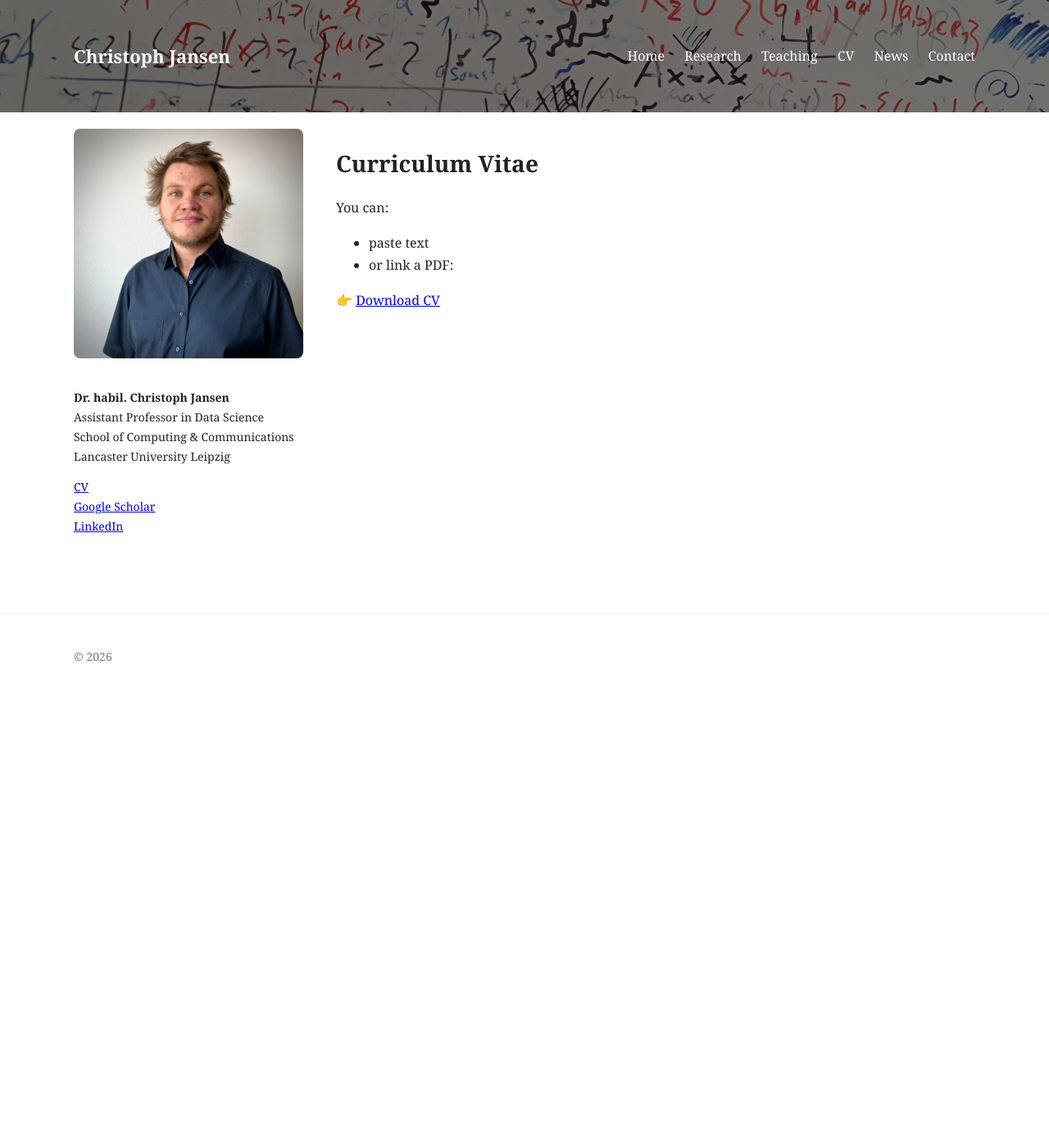
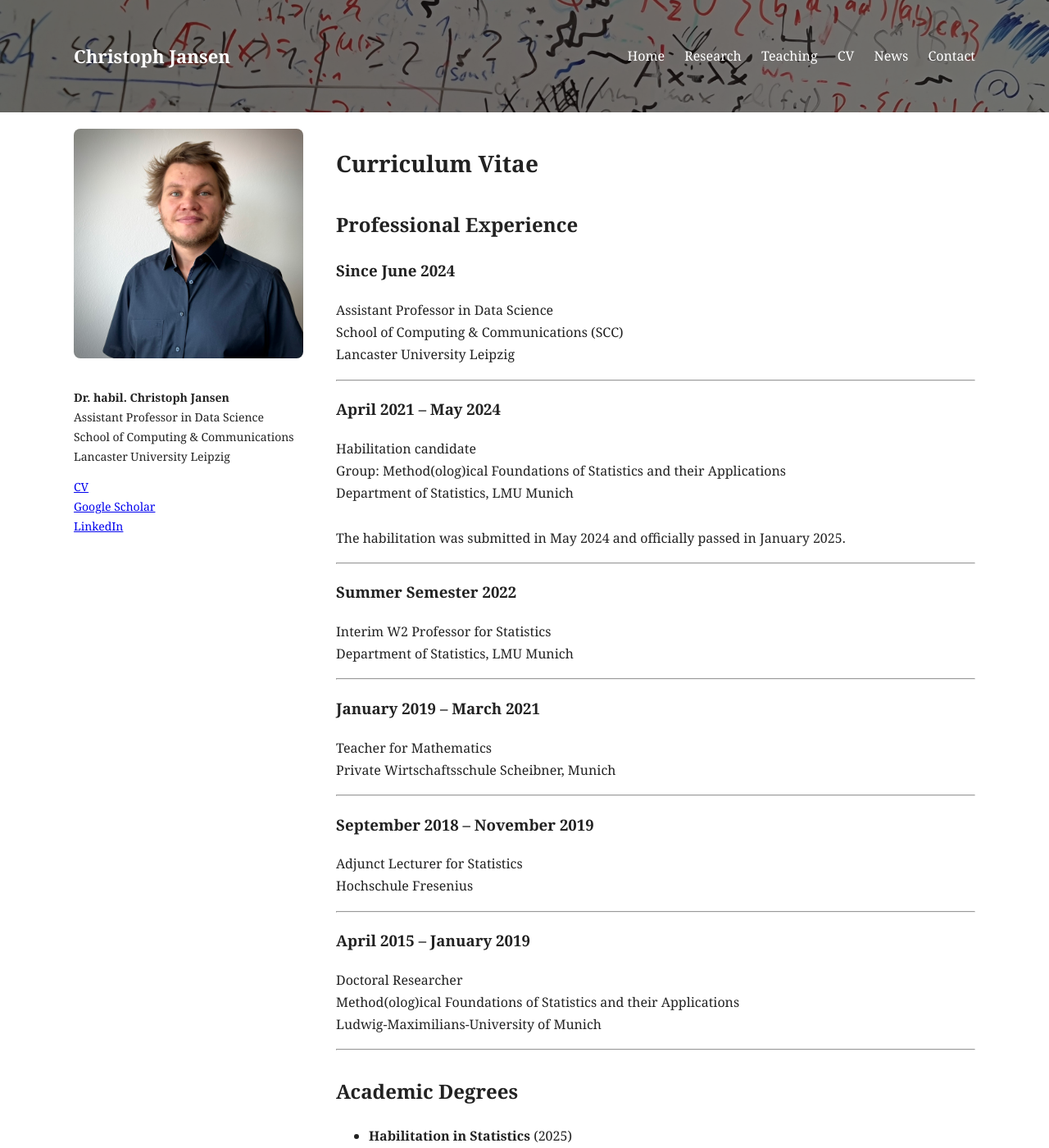
Before and after one commit to jansenc/jansenc.github.io, a Jekyll site: the page built from cv/index.md, in a window 1280 px wide and 1400 px high. Shown: the whole window at 82% size. Built offline with Jekyll 4.4.1, drawn with Linux system fonts in a browser that asks for light colours; some of the changed text lies outside the part shown.

Commit message:
Update index.md

```diff
--- a/cv/index.md
+++ b/cv/index.md
@@ -1,12 +1,82 @@
 ---
 layout: default
 title: CV
+permalink: /cv/
 ---
 
-# Curriculum Vitae
+<h1>Curriculum Vitae</h1>
 
-You can:
-- paste text
-- or link a PDF:
+<h2>Professional Experience</h2>
 
-👉 [Download CV](/assets/cv.pdf)
+<div class="cv-entry">
+  <h3>Since June 2024</h3>
+  <p>
+    Assistant Professor in Data Science<br>
+    School of Computing & Communications (SCC)<br>
+    Lancaster University Leipzig
+  </p>
+</div>
+
+<hr>
+
+<div class="cv-entry">
+  <h3>April 2021 – May 2024</h3>
+  <p>
+    Habilitation candidate<br>
+    Group: Method(olog)ical Foundations of Statistics and their Applications<br>
+    Department of Statistics, LMU Munich<br><br>
+    The habilitation was submitted in May 2024 and officially passed in January 2025.
+  </p>
+</div>
+
+<hr>
+
+<div class="cv-entry">
+  <h3>Summer Semester 2022</h3>
+  <p>
+    Interim W2 Professor for Statistics<br>
+    Department of Statistics, LMU Munich
+  </p>
+</div>
+
+<hr>
+
+<div class="cv-entry">
+  <h3>January 2019 – March 2021</h3>
+  <p>
+    Teacher for Mathematics<br>
+    Private Wirtschaftsschule Scheibner, Munich
+  </p>
+</div>
+
+<hr>
+
+<div class="cv-entry">
+  <h3>September 2018 – November 2019</h3>
+  <p>
+    Adjunct Lecturer for Statistics<br>
+    Hochschule Fresenius
+  </p>
+</div>
+
+<hr>
+
+<div class="cv-entry">
+  <h3>April 2015 – January 2019</h3>
+  <p>
+    Doctoral Researcher<br>
+    Method(olog)ical Foundations of Statistics and their Applications<br>
+    Ludwig-Maximilians-University of Munich
+  </p>
+</div>
+
+---
+
+<h2>Academic Degrees</h2>
+
+<ul>
+  <li><strong>Habilitation in Statistics</strong> (2025)</li>
+  <li><strong>Dr. rer. nat. in Statistics</strong> (2018)</li>
+  <li><strong>M.Sc. in Statistics</strong> (2015)</li>
+  <li><strong>B.Sc. in Mathematics</strong> (2013)</li>
+</ul>
```
